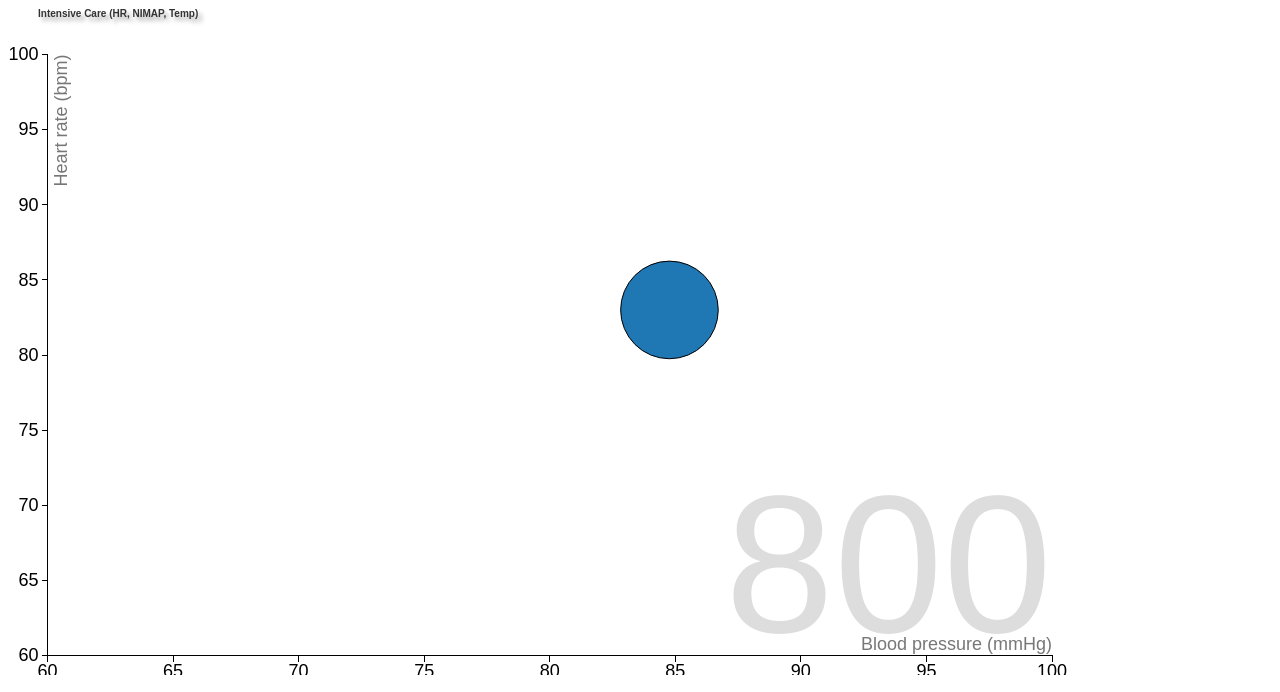
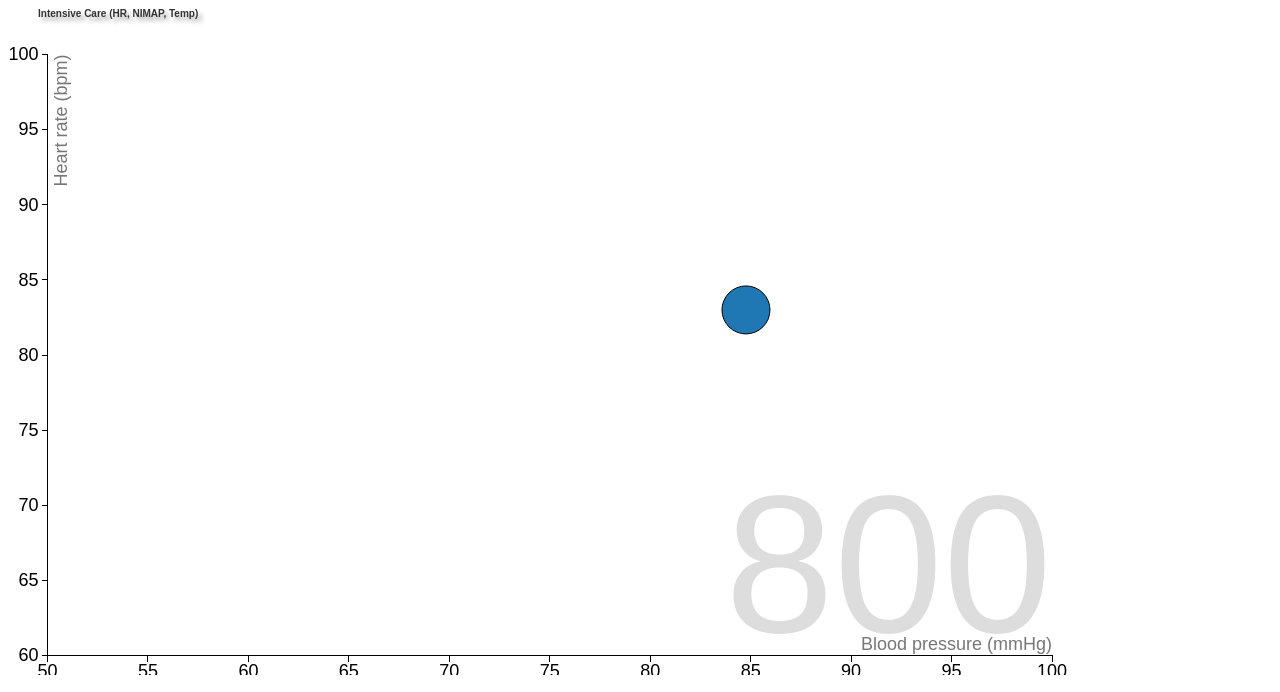
Before and after one commit to foxreymann/welcome-trust-hackathon, a plain HTML site: page index.html in a window 1280 px wide. Shown: the top 692 px of the page. Drawn offline with Linux system fonts and the light colour scheme.

Commit message:
display fixes

```diff
--- a/index.html
+++ b/index.html
@@ -152,9 +152,9 @@ var margin = {top: 19.5, right: 19.5, bottom: 19.5, left: 39.5},
 
 // Various scales. These domains make assumptions of data, naturally.
 //var xScale = d3.scale.log().domain([0, 1e5]).range([0, width]),
-var xScale = d3.scale.linear().domain([60, 100]).range([0, width]),
+var xScale = d3.scale.linear().domain([50, 100]).range([0, width]),
   	yScale = d3.scale.linear().domain([60, 100]).range([height, 0]),
-    radiusScale = d3.scale.sqrt().domain([20, 60]).range([0, 100]),
+    radiusScale = d3.scale.sqrt().domain([35, 43]).range([0, 100]),
     colorScale = d3.scale.category10();
 
 // The x & y axes.
```
Also changed, not shown: 1 other file.
